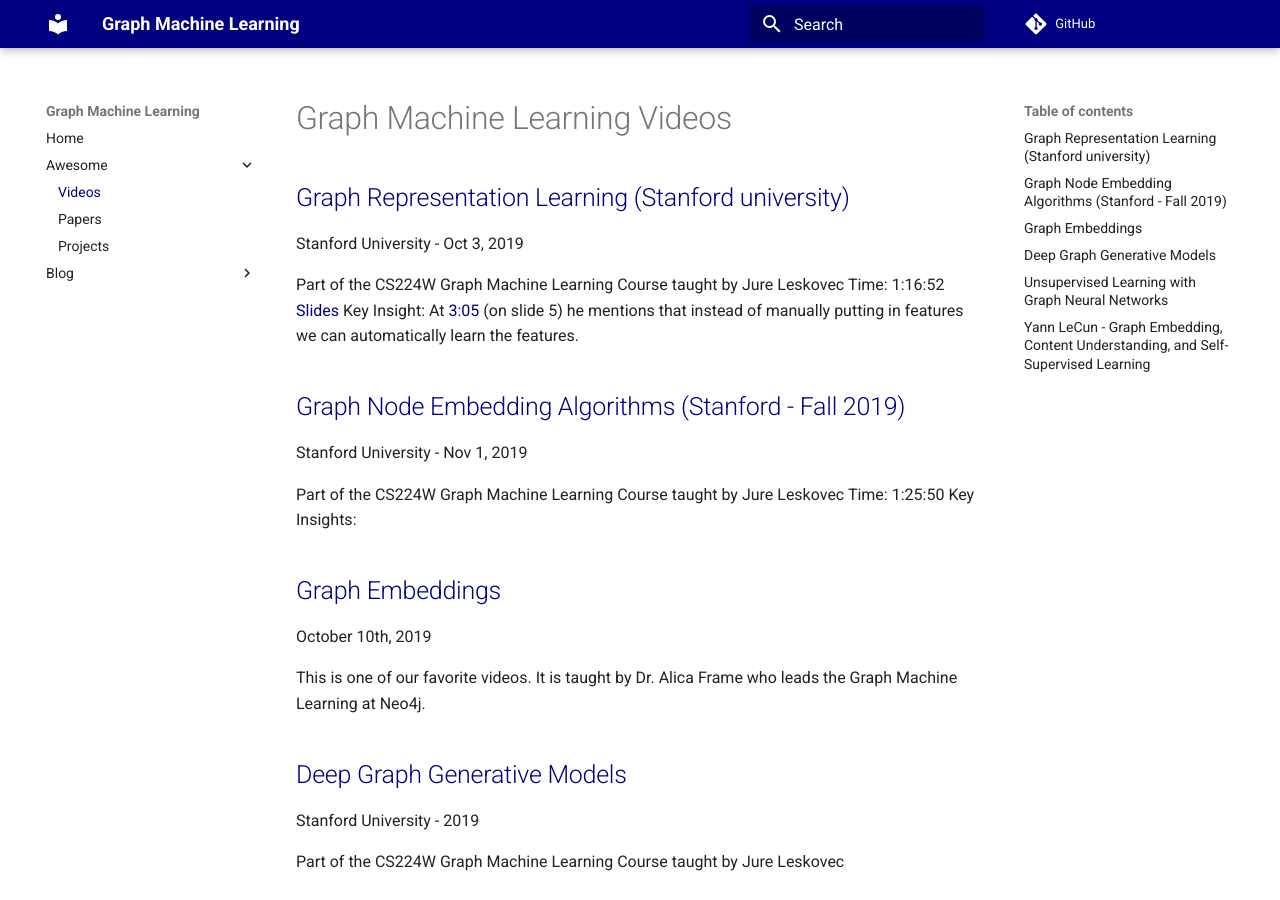
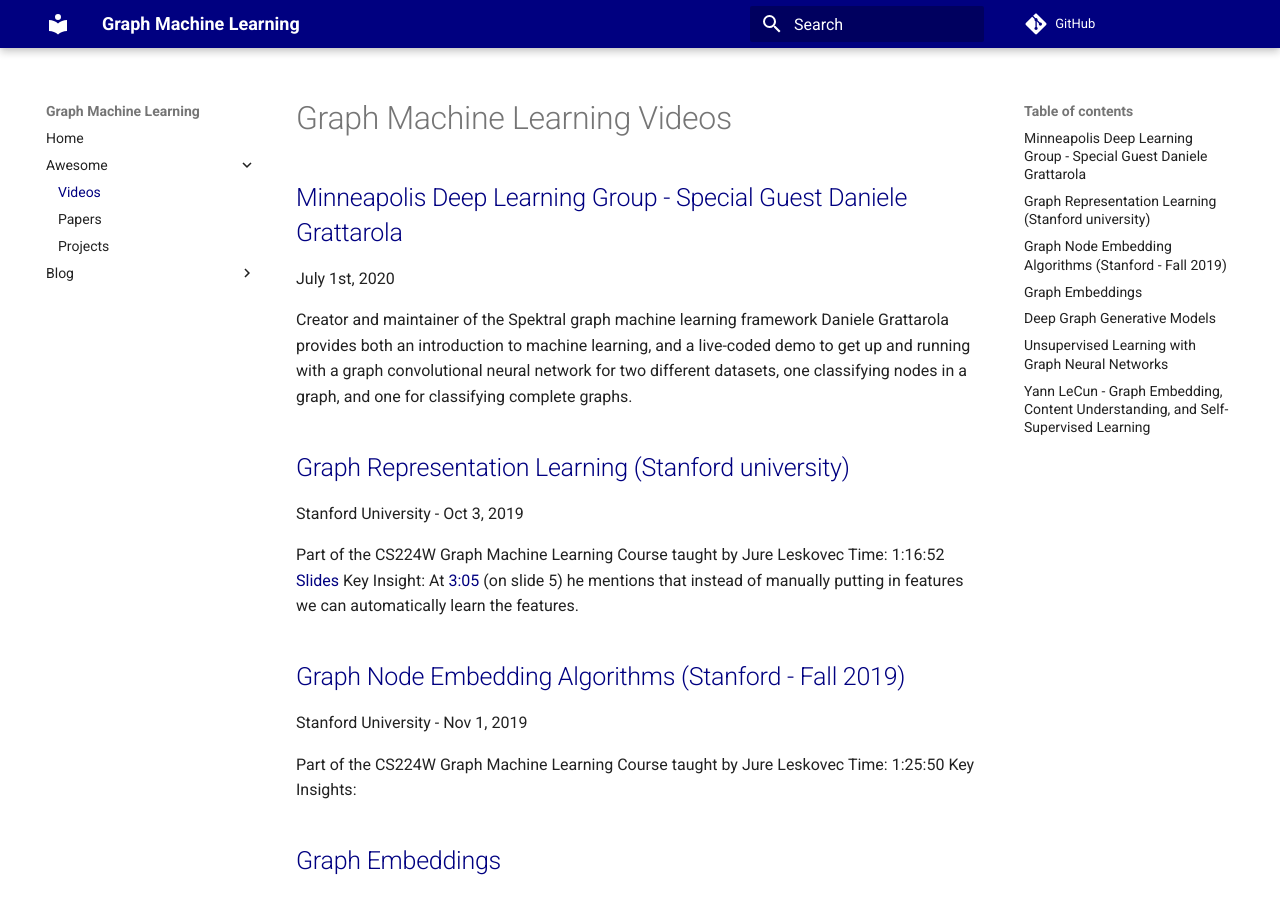
Before and after one commit to parkererickson/graph-ml, an MkDocs documentation site: the page built from docs/videos.md, in a window 1280 px wide and 900 px high. Built offline with MkDocs 1.6.1 and Material for MkDocs 9.7.7, drawn with Linux system fonts in a browser that asks for light colours; comment, search, counter and statistics services are not loaded.

Commit message:
Update videos.md

```diff
--- a/docs/videos.md
+++ b/docs/videos.md
@@ -1,4 +1,9 @@
 # Graph Machine Learning Videos
+
+## [Minneapolis Deep Learning Group - Special Guest Daniele Grattarola](https://drive.google.com/file/d/1ApL4WHndl_CFgsdoxmWxeJhlPVIWxtAs/view)
+July 1st, 2020
+
+Creator and maintainer of the Spektral graph machine learning framework Daniele Grattarola provides both an introduction to machine learning, and a live-coded demo to get up and running with a graph convolutional neural network for two different datasets, one classifying nodes in a graph, and one for classifying complete graphs.
 
 ## [Graph Representation Learning (Stanford university)](https://www.youtube.com/watch?v=YrhBZUtgG4E)
 Stanford University - Oct 3, 2019
```
